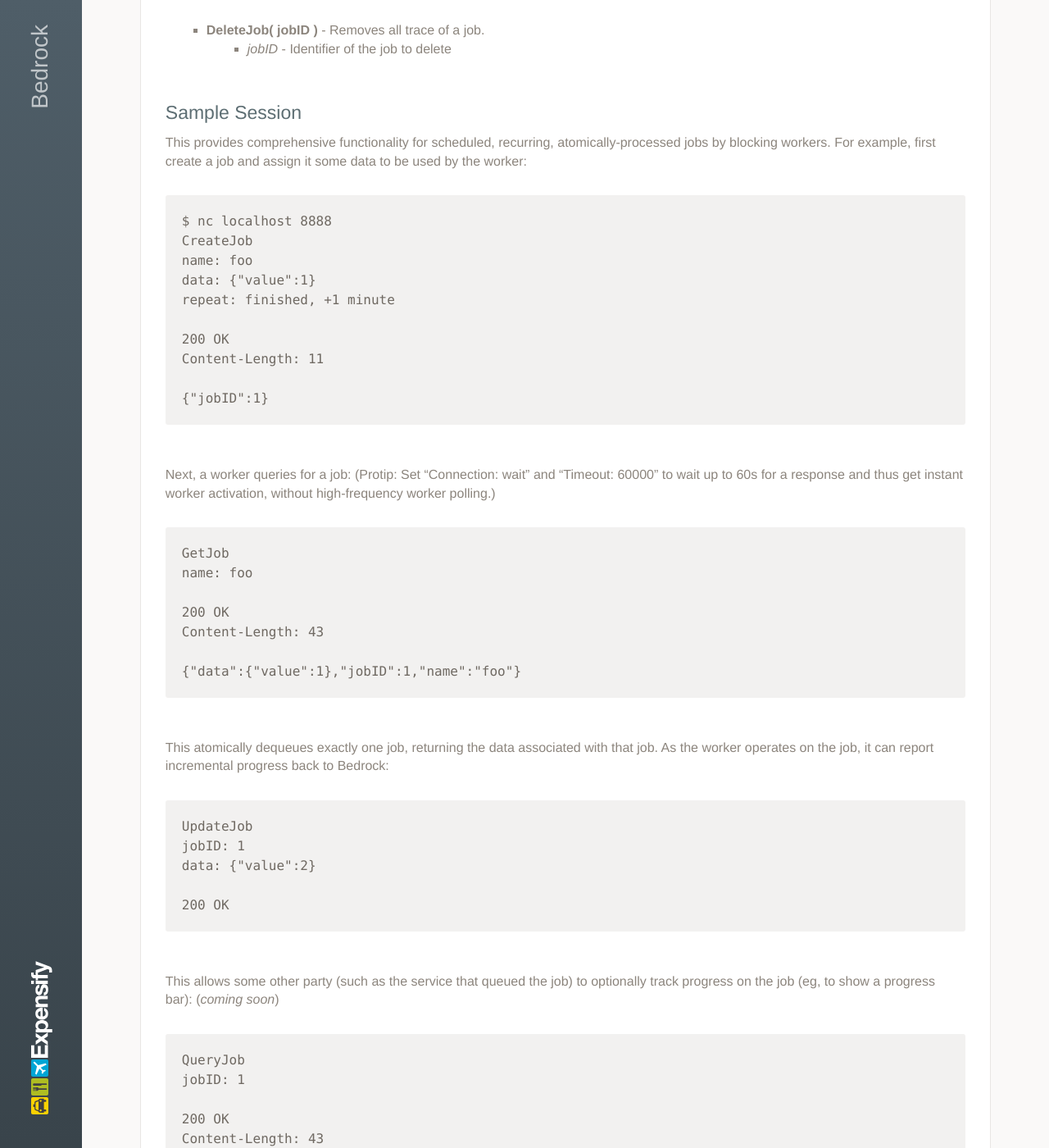
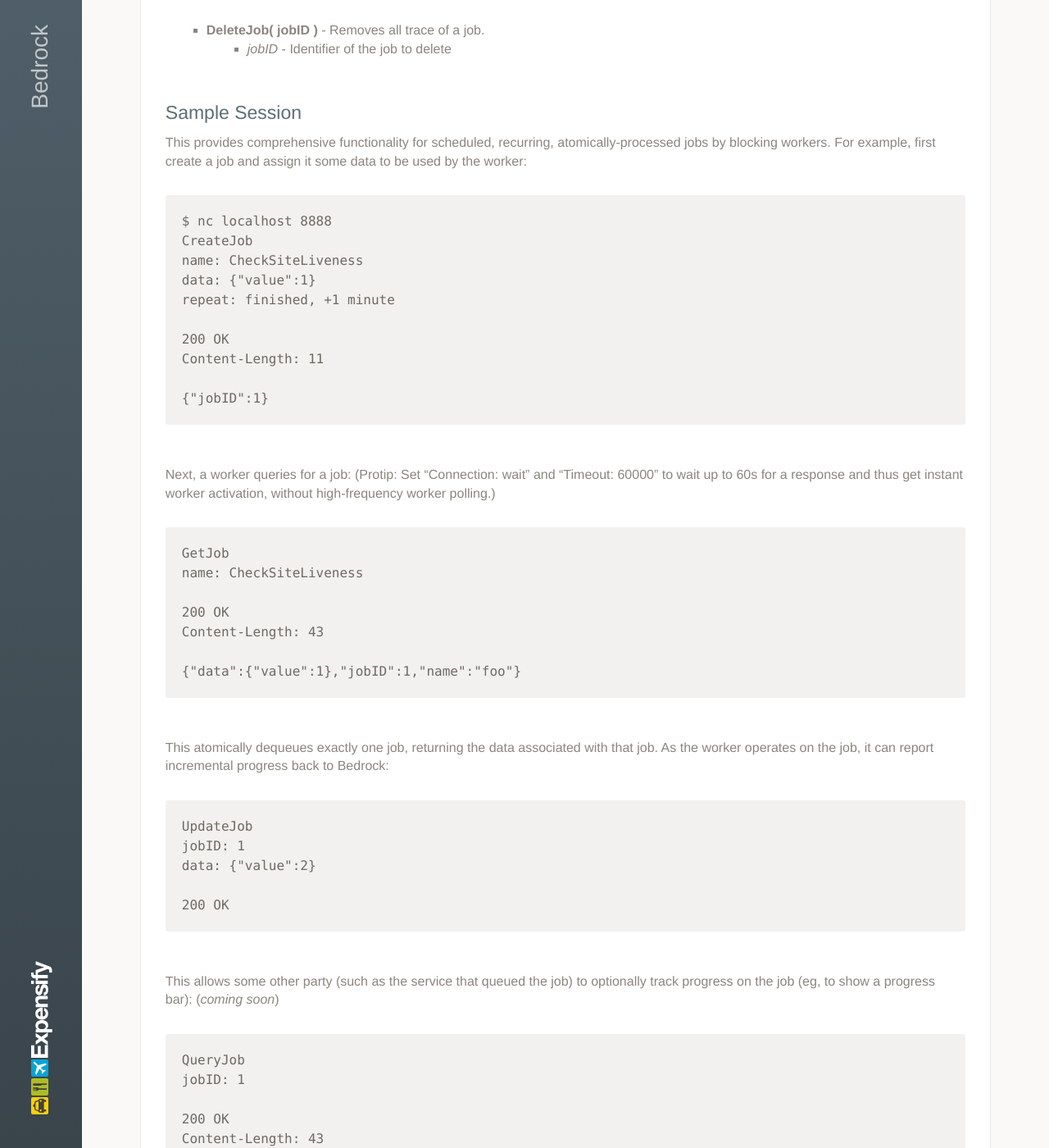
Before and after one commit to Expensify/Bedrock, a Jekyll site: the page built from docs/jobs.md, in a window 1280 px wide and 1400 px high, scrolled down 910 px. Shown: the whole window at 82% size. Built offline with Jekyll 4.4.1, drawn with Linux system fonts in a browser that asks for light colours; some of the changed text lies outside the part shown.

Commit message:
Update jobs.md

```diff
--- a/docs/jobs.md
+++ b/docs/jobs.md
@@ -35,7 +35,7 @@ This provides comprehensive functionality for scheduled, recurring, atomically-p
 
     $ nc localhost 8888
     CreateJob
-    name: foo
+    name: CheckSiteLiveness
     data: {"value":1}
     repeat: finished, +1 minute
 
@@ -47,7 +47,7 @@ This provides comprehensive functionality for scheduled, recurring, atomically-p
 Next, a worker queries for a job:  (Protip: Set "Connection: wait" and "Timeout: 60000" to wait up to 60s for a response and thus get instant worker activation, without high-frequency worker polling.)
 
     GetJob
-    name: foo
+    name: CheckSiteLiveness
 
     200 OK
     Content-Length: 43
@@ -83,7 +83,7 @@ When the worker finishes, it marks it as complete.  Additionally, it can provide
 In this case, the job was configured to repeat in one minute.  This means a request for the job immediately after fails:
 
     GetJob
-    name: foo
+    name: CheckSiteLiveness
 
     404 No job found
 
@@ -100,7 +100,7 @@ But as we can see, the job is there, queued for the future:
 Once 1 minute elapses, the job is available to be worked on again -- and is seeded with the data provided when it was finished last time.  This is a very simple, reliable mechanism to allow one job to finish where the last job left off (eg, when processing a feed where it's bad to double-process the same entry):
 
     GetJob
-    name: foo
+    name: CheckSiteLiveness
 
     200 OK
     Content-Length: 43
```
